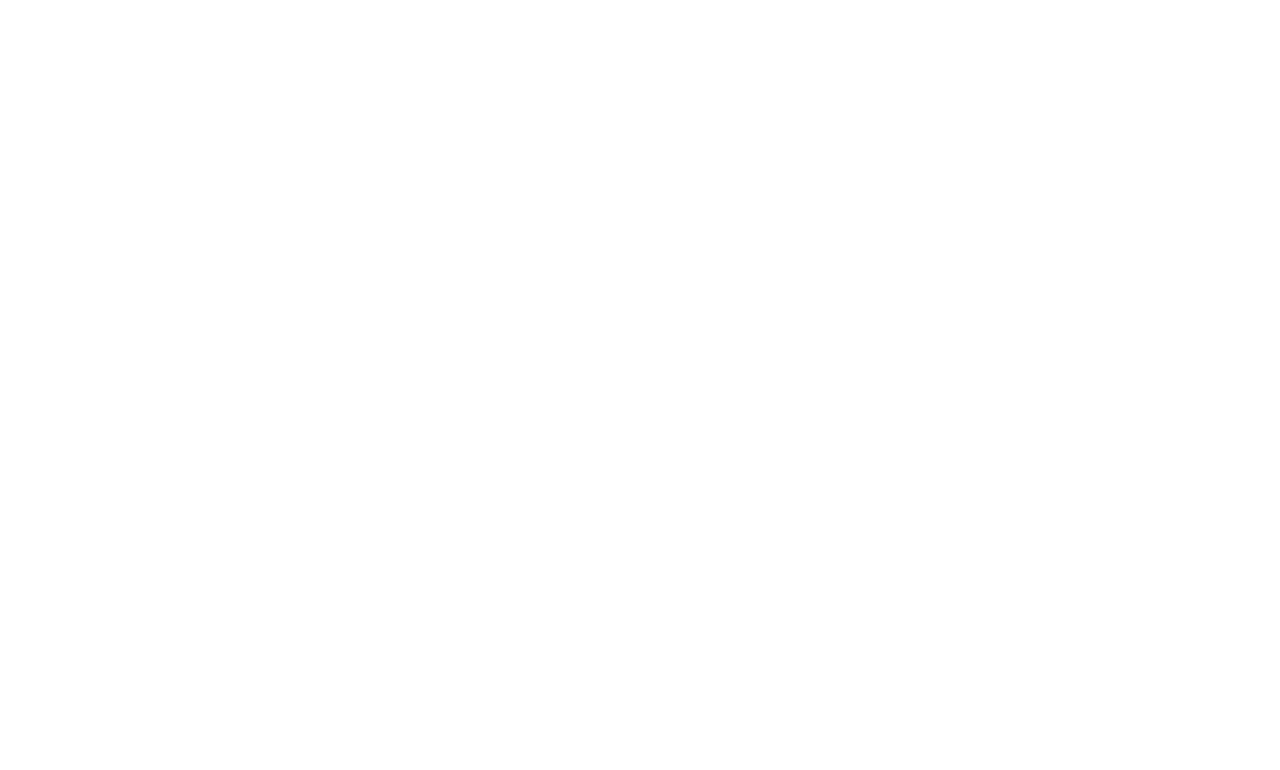
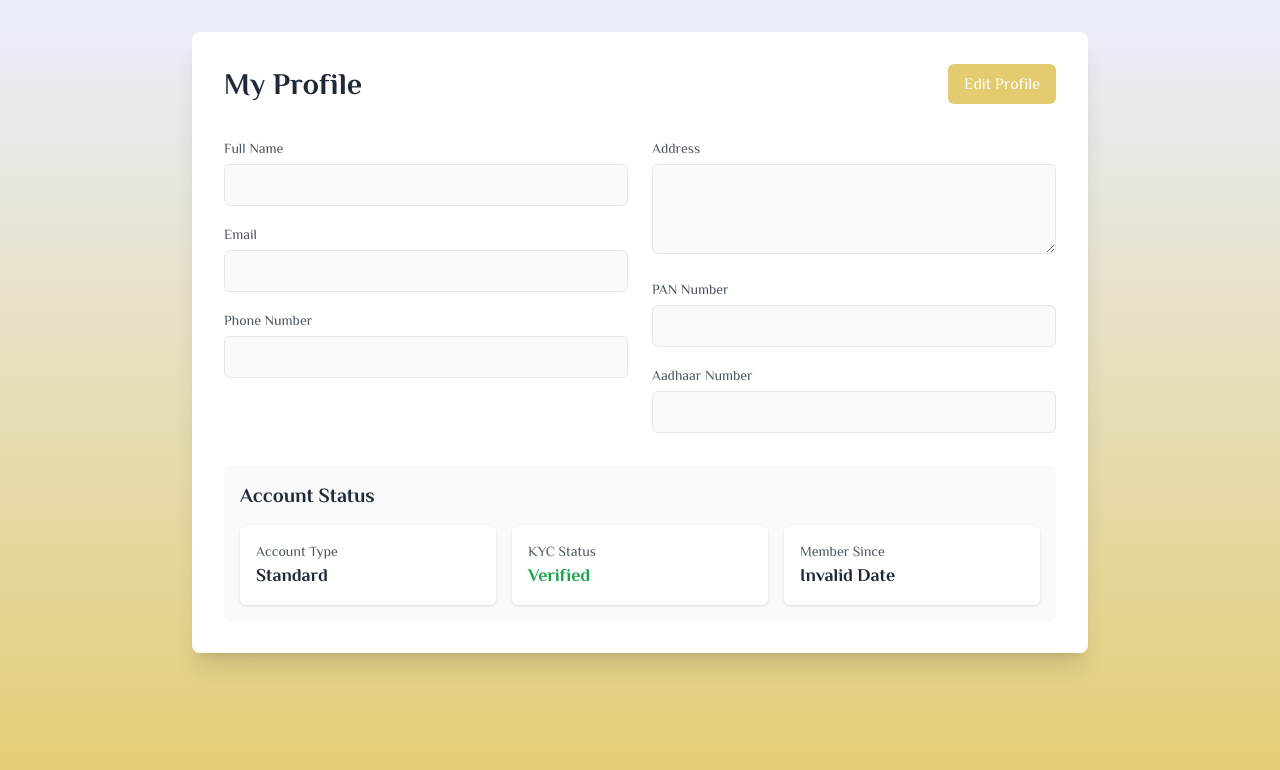
Before and after one commit to thisissuman/aviramam24-web, a React (Vite) app: page /profile/view in a window 1280 px wide. Before the commit this address had no page. Shown: the top 770 px of the page. Built offline with nearby package versions, Linux system fonts and the light colour scheme.

Commit message:
profilePage done

```diff
--- a/components/Basic.jsx
+++ /dev/null
@@ -1,63 +0,0 @@
-import React from 'react';
-import { Formik } from 'formik';
-
-const Basic = () => (
-  <div>
-    <h1>Anywhere in your app!</h1>
-    <Formik
-      initialValues={{ email: '', password: '' }}
-      validate={values => {
-        const errors = {};
-        if (!values.email) {
-          errors.email = 'Required';
-        } else if (
-          !/^[A-Z0-9._%+-]+@[A-Z0-9.-]+\.[A-Z]{2,}$/i.test(values.email)
-        ) {
-          errors.email = 'Invalid email address';
-        }
-        return errors;
-      }}
-      onSubmit={(values, { setSubmitting }) => {
-        setTimeout(() => {
-          alert(JSON.stringify(values, null, 2));
-          setSubmitting(false);
-        }, 400);
-      }}
-    >
-      {({
-        values,
-        errors,
-        touched,
-        handleChange,
-        handleBlur,
-        handleSubmit,
-        isSubmitting,
-        /* and other goodies */
-      }) => (
-        <form onSubmit={handleSubmit}>
-          <input
-            type="email"
-            name="email"
-            onChange={handleChange}
-            onBlur={handleBlur}
-            value={values.email}
-          />
-          {errors.email && touched.email && errors.email}
-          <input
-            type="password"
-            name="password"
-            onChange={handleChange}
-            onBlur={handleBlur}
-            value={values.password}
-          />
-          {errors.password && touched.password && errors.password}
-          <button type="submit" disabled={isSubmitting}>
-            Submit
-          </button>
-        </form>
-      )}
-    </Formik>
-  </div>
-);
-
-export default Basic;
--- a/components/Body.jsx
+++ b/components/Body.jsx
@@ -11,10 +11,12 @@
 import { addUser } from "../src/utils/userSlice";
 import { useDispatch } from "react-redux";
 import { useNavigate } from "react-router";
+import { useSelector } from "react-redux";
 const Body = () => {
   const dispatch = useDispatch();
   const nav = useNavigate();
 
+  const userData = useSelector((state) => state.user);
   const fetchUser = async () => {
     try {
       const response = await fetch(`${BASE_URL}/profile/view`, {
@@ -36,7 +38,9 @@
   };
 
   useEffect(() => {
-    fetchUser();
+    if (!userData) {
+      fetchUser();
+    }
   }, []);
 
   return (
--- a/components/Header.jsx
+++ b/components/Header.jsx
@@ -3,11 +3,33 @@
 import logo from "../src/assets/logo.png";
 import aviramam24 from "../src/assets/aviramam24.svg";
 import { useSelector } from "react-redux";
+import { useDispatch } from "react-redux";
+import { useNavigate } from "react-router";
+import { removeUser } from "../src/utils/userSlice";
+import { BASE_URL } from "../src/constant/env";
 import { Link } from "react-router-dom";
 const Header = () => {
   const [menuOpen, setMenuOpen] = useState(false);
-  const user = useSelector((state) => state.user);
 
+  const dispatch = useDispatch();
+  const nav = useNavigate();
+  const logouthandler = async () => {
+    try {
+      const response = await fetch(`${BASE_URL}/logout`, {
+        method: "POST", // Change to POST since backend uses post route
+        credentials: "include", // Important for sending cookies
+      });
+      console.log(response);
+      if (response.ok) {
+        dispatch(removeUser());
+        nav("/login");
+      } else {
+        console.log("Logout failed");
+      }
+    } catch (error) {
+      console.error("Network error:", error);
+    }
+  };
   return (
     <>
       {/* Top bar */}
@@ -24,7 +46,15 @@
       <nav className="navbar bg-base-100 shadow-md">
         <div className="flex-1 flex items-center">
           {/* Logo */}
-          <img height={80} width={80} src={logo} alt="Logo" className="mr-3" />
+          <Link>
+            <img
+              height={80}
+              width={80}
+              src={logo}
+              alt="Logo"
+              className="mr-3"
+            />
+          </Link>
           <img
             src={aviramam24}
             alt="Aviraman24"
@@ -111,23 +141,13 @@
               className="menu menu-sm dropdown-content bg-base-100 rounded-box z-99 mt-3 w-52 p-2 shadow"
             >
               <li>
-                <Link
-                  to="/login"
-                  onClick={(e) => {
-                    e.preventDefault();
-                    document.cookie =
-                      "token=; expires=Thu, 01 Jan 1970 00:00:00 UTC; path=/;";
-                    window.location.replace("/login");
-                  }}
-                >
-                  Logout
-                </Link>
+                <Link onClick={logouthandler}>Logout</Link>
+              </li>
+              <li>
+                <Link to="/profile/view">Profile</Link>
               </li>
               <li>
                 <a>Settings</a>
-              </li>
-              <li>
-                <a>Profile</a>
               </li>
             </ul>
           </div>
--- a/components/Hero.jsx
+++ b/components/Hero.jsx
@@ -39,7 +39,7 @@
   };
 
   return (
-    <section className="pt-8 pb-20 md:pt-5 md:pb-10 bg-[linear-gradient(to_bottom,#EAEEFE,#e3cc70)] overflow-x-clip">
+    <section className=" md:pt-5 md:pb-10 bg-[linear-gradient(to_bottom,#EAEEFE,#e3cc70)] overflow-x-clip">
       {/* Confetti and Welcome Message */}
       {user?.user?.firstName && showConfetti && (
         <Confetti width={width} height={height} numberOfPieces={300} />
@@ -51,7 +51,7 @@
           </h2>
         </div>
       )}
-      <div className="container mx-auto px-4">
+      <div className="container mx-auto pt-16">
         <div className="flex flex-col md:flex-row items-center">
           {/* Left Side - Text Content */}
           <div className="md:w-[478px] mb-56 ml-10">
--- /dev/null
+++ b/components/ProfilePAge.jsx
@@ -0,0 +1,115 @@
+import React, { useState } from "react";
+import { useSelector } from "react-redux";
+
+const ProfilePage = () => {
+  const user = useSelector((state) => state.user);
+  const [isEditing, setIsEditing] = useState(false);
+
+  return (
+    <div className="min-h-screen bg-[linear-gradient(to_bottom,#EAEEFE,#e3cc70)] p-8">
+      <div className="max-w-4xl mx-auto bg-white rounded-lg shadow-xl p-8">
+        <div className="flex justify-between items-center mb-8">
+          <h1 className="text-3xl font-bold text-gray-800">My Profile</h1>
+          <button
+            onClick={() => setIsEditing(!isEditing)}
+            className="bg-[#e3cc70] hover:bg-[#cbb65e] text-white px-4 py-2 rounded-md"
+          >
+            {isEditing ? "Save Changes" : "Edit Profile"}
+          </button>
+        </div>
+
+        <div className="grid md:grid-cols-2 gap-6">
+          <div className="space-y-4">
+            <div>
+              <label className="text-sm font-medium text-gray-600">Full Name</label>
+              <input
+                type="text"
+                disabled={!isEditing}
+                value={user?.FirsName || ""}
+                className="w-full mt-1 p-2 border rounded-md bg-gray-50"
+              />
+            </div>
+
+            <div>
+              <label className="text-sm font-medium text-gray-600">Email</label>
+              <input
+                type="email"
+                disabled={true}
+                value={user?.email || ""}
+                className="w-full mt-1 p-2 border rounded-md bg-gray-50"
+              />
+            </div>
+
+            <div>
+              <label className="text-sm font-medium text-gray-600">Phone Number</label>
+              <input
+                type="tel"
+                disabled={!isEditing}
+                value={user?.phone || ""}
+                className="w-full mt-1 p-2 border rounded-md bg-gray-50"
+              />
+            </div>
+          </div>
+
+          <div className="space-y-4">
+            <div>
+              <label className="text-sm font-medium text-gray-600">Address</label>
+              <textarea
+                disabled={!isEditing}
+                value={user?.address || ""}
+                rows={3}
+                className="w-full mt-1 p-2 border rounded-md bg-gray-50"
+              />
+            </div>
+
+            <div>
+              <label className="text-sm font-medium text-gray-600">PAN Number</label>
+              <input
+                type="text"
+                disabled={!isEditing}
+                value={user?.pan || ""}
+                className="w-full mt-1 p-2 border rounded-md bg-gray-50"
+              />
+            </div>
+
+            <div>
+              <label className="text-sm font-medium text-gray-600">Aadhaar Number</label>
+              <input
+                type="text"
+                disabled={!isEditing}
+                value={user?.aadhaar || ""}
+                className="w-full mt-1 p-2 border rounded-md bg-gray-50"
+              />
+            </div>
+          </div>
+        </div>
+
+        <div className="mt-8 p-4 bg-gray-50 rounded-md">
+          <h2 className="text-xl font-semibold text-gray-800 mb-4">Account Status</h2>
+          <div className="grid md:grid-cols-3 gap-4">
+            <div className="bg-white p-4 rounded-md shadow">
+              <h3 className="text-sm font-medium text-gray-600">Account Type</h3>
+              <p className="text-lg font-semibold text-gray-800">
+                {user?.accountType || "Standard"}
+              </p>
+            </div>
+            <div className="bg-white p-4 rounded-md shadow">
+              <h3 className="text-sm font-medium text-gray-600">KYC Status</h3>
+              <p className="text-lg font-semibold text-green-600">
+                {user?.kycStatus || "Verified"}
+              </p>
+            </div>
+            <div className="bg-white p-4 rounded-md shadow">
+              <h3 className="text-sm font-medium text-gray-600">Member Since</h3>
+              <p className="text-lg font-semibold text-gray-800">
+                {new Date(user?.createdAt).toLocaleDateString() || "N/A"}
+              </p>
+            </div>
+          </div>
+        </div>
+      </div>
+    </div>
+  );
+};
+
+export default ProfilePage;
--- a/src/App.jsx
+++ b/src/App.jsx
@@ -2,6 +2,7 @@
 import LoginPage from "../components/LoginPage";
 import { BrowserRouter, Route, Routes } from "react-router";
 import Body from "../components/Body";
+import ProfilePAge from "../components/ProfilePAge";
 import { Provider } from "react-redux";
 import appStore from "./utils/appStore";
 function App() {
@@ -11,6 +12,7 @@
         <BrowserRouter basename="/">
           <Routes>
             <Route path="/" element={<Body />} />
+            <Route path="/profile/view" element={<ProfilePAge />} />
             <Route path="/login" element={<LoginPage />} />
             <Route path="/signup" element={<SignUpPage />} />
           </Routes>
```
